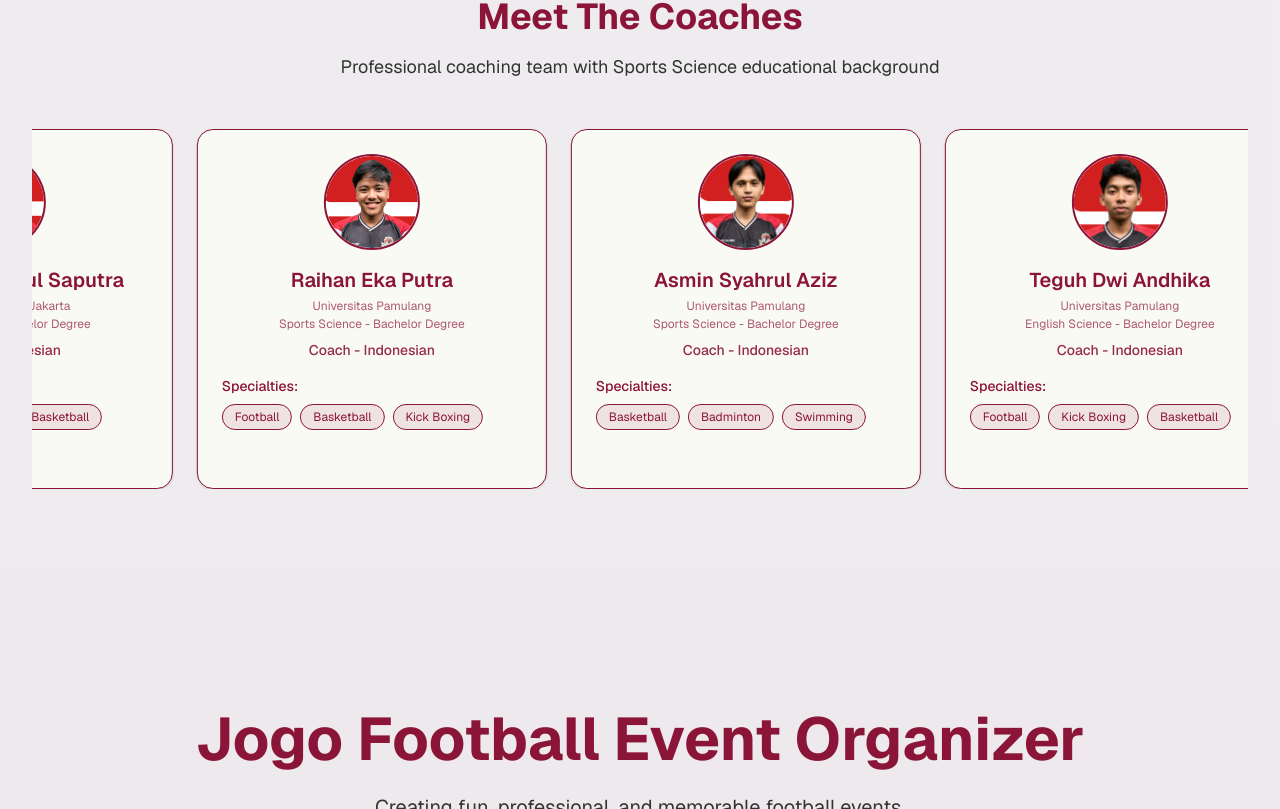
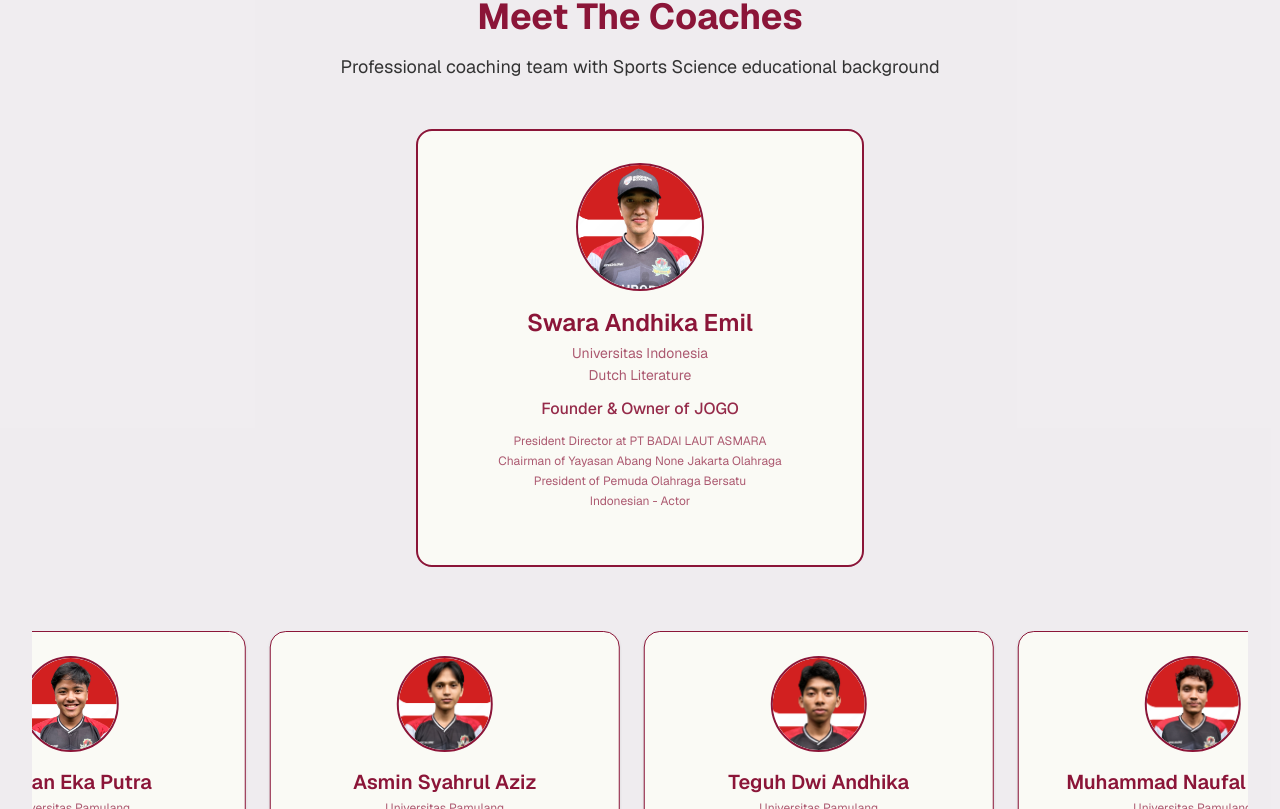
Before and after one commit to DrRhea/badailautasmara-web, a Next.js app: page / in a window 1280 px wide. Shown: the part 3891-4700 px from the top of the page. Built offline with nearby package versions, Linux system fonts and the light colour scheme.

Commit message:
Pisahkan founder ke card terpisah di section Coaches

```diff
--- a/src/components/CoachesSection.tsx
+++ b/src/components/CoachesSection.tsx
@@ -3,8 +3,7 @@
 import { motion } from "framer-motion";
 import Image from "next/image";
 
-const coaches = [
-  {
+const founder = {
   name: "Swara Andhika Emil",
   university: "Universitas Indonesia",
   major: "Dutch Literature",
@@ -17,7 +16,9 @@
   ],
   specialization: [],
   photo: "/images/coaches/swara-andhika-emil.png",
-  },
+};
+
+const coaches = [
   {
     name: "Muhhamad Fahrul Saputra",
     university: "Universitas Negeri Jakarta",
@@ -94,6 +95,58 @@
             Professional coaching team with Sports Science
             educational background
           </p>
+        </motion.div>
+
+        {/* Founder Card - Separate */}
+        <motion.div
+          initial={{ opacity: 0, y: 20 }}
+          whileInView={{ opacity: 1, y: 0 }}
+          viewport={{ once: true }}
+          transition={{ duration: 0.6, delay: 0.2 }}
+          className="mb-16"
+        >
+          <div className="max-w-md mx-auto rounded-2xl p-8 border-2" style={{ backgroundColor: '#FAFAF5', borderColor: '#8B1538' }}>
+            <div className="mb-6">
+              <div className="w-32 h-32 rounded-full mx-auto mb-4 flex items-center justify-center border-2 overflow-hidden" style={{ borderColor: '#8B1538', backgroundColor: 'rgba(139, 21, 56, 0.1)' }}>
+                {founder.photo ? (
+                  <Image
+                    src={founder.photo}
+                    alt={founder.name}
+                    width={128}
+                    height={128}
+                    className="w-full h-full object-cover object-top rounded-full"
+                  />
+                ) : (
+                  <span className="text-xs text-center" style={{ color: '#8B1538', opacity: 0.7 }}>Photo</span>
+                )}
+              </div>
+              <h3 className="text-2xl font-semibold text-center" style={{ color: '#8B1538' }}>
+                {founder.name}
+              </h3>
+              {founder.university && (
+                <p className="text-sm text-center mt-1" style={{ color: '#8B1538', opacity: 0.7 }}>
+                  {founder.university}
+                </p>
+              )}
+              {founder.major && (
+                <p className="text-sm text-center mt-0.5" style={{ color: '#8B1538', opacity: 0.7 }}>
+                  {founder.major}
+                </p>
+              )}
+              <p className="text-base text-center mt-3 font-medium" style={{ color: '#8B1538', opacity: 0.9 }}>
+                {founder.role}
+              </p>
+              {founder.additionalRoles && founder.additionalRoles.length > 0 && (
+                <div className="mt-3 space-y-1">
+                  {founder.additionalRoles.map((additionalRole, idx) => (
+                    <p key={idx} className="text-xs text-center" style={{ color: '#8B1538', opacity: 0.7 }}>
+                      {additionalRole}
+                    </p>
+                  ))}
+                </div>
+              )}
+            </div>
+          </div>
         </motion.div>
 
         <div className="overflow-hidden">
```
Lines whose indentation alone changed are shown as unchanged.
